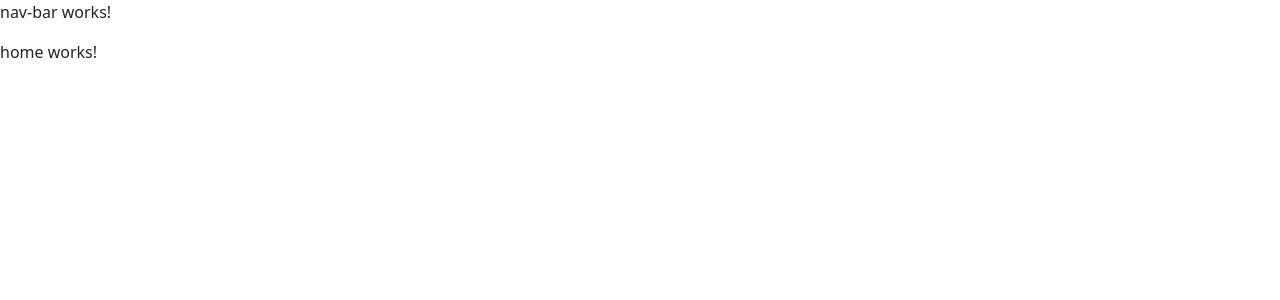
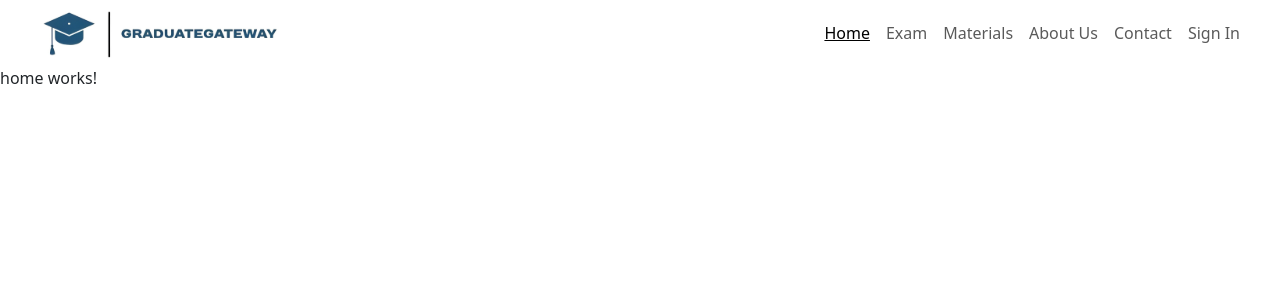
Before and after one commit to FitsumMehari/semesterProjectNew, an Angular app in the folder app/exitExam/: page /user/home in a window 1280 px wide. Shown: the top 300 px of the page. Built offline with nearby package versions, Linux system fonts and the light colour scheme.

Commit message:
add navbar elements

```diff
--- a/app/exitExam/src/app/user/pages/nav-bar/nav-bar.component.css
+++ b/app/exitExam/src/app/user/pages/nav-bar/nav-bar.component.css
@@ -0,0 +1,8 @@
+nav {
+    padding: 0 2rem;
+    background-color: white !important;
+}
+
+.active {
+    text-decoration: underline;
+}
--- a/app/exitExam/src/app/user/pages/nav-bar/nav-bar.component.html
+++ b/app/exitExam/src/app/user/pages/nav-bar/nav-bar.component.html
@@ -1 +1,22 @@
-<p>nav-bar works!</p>
+<div class="page">
+    <nav class="navbar navbar-expand-lg navbar-light bg-light">
+        <a class="navbar-brand logo" routerLink="home">
+            <img src="GG logo.svg" alt="">
+        </a>
+        <button class="navbar-toggler" type="button" data-toggle="collapse" data-target="#navbarNavAltMarkup" aria-controls="navbarNavAltMarkup" aria-expanded="false" aria-label="Toggle navigation">
+  <span class="navbar-toggler-icon"></span>
+</button>
+        <div class="collapse navbar-collapse" id="navbarNavAltMarkup">
+            <div class="navbar-nav ms-auto">
+                <a class="nav-item nav-link" routerLink="home" routerLinkActive="active">Home</a>
+                <a class="nav-item nav-link" routerLink="exam" routerLinkActive="active">Exam </a
+    >
+                <a class="nav-item nav-link" routerLink="materials" routerLinkActive="active">Materials</a>
+                <a class="nav-item nav-link" routerLink="about-us" routerLinkActive="active">About Us</a>
+                <a class="nav-item nav-link" routerLink="contact-us" routerLinkActive="active">Contact</a>
+                <a class="nav-item nav-link" routerLink="sign-in" routerLinkActive="active">Sign In</a>
+                <!-- <a *ngIf="user.isLoggedIn" class=" nav-item nav-link " routerLink="profile" routerLinkActive="active ">{{user.username}}</a> -->
+            </div>
+        </div>
+    </nav>
+</div>
```
